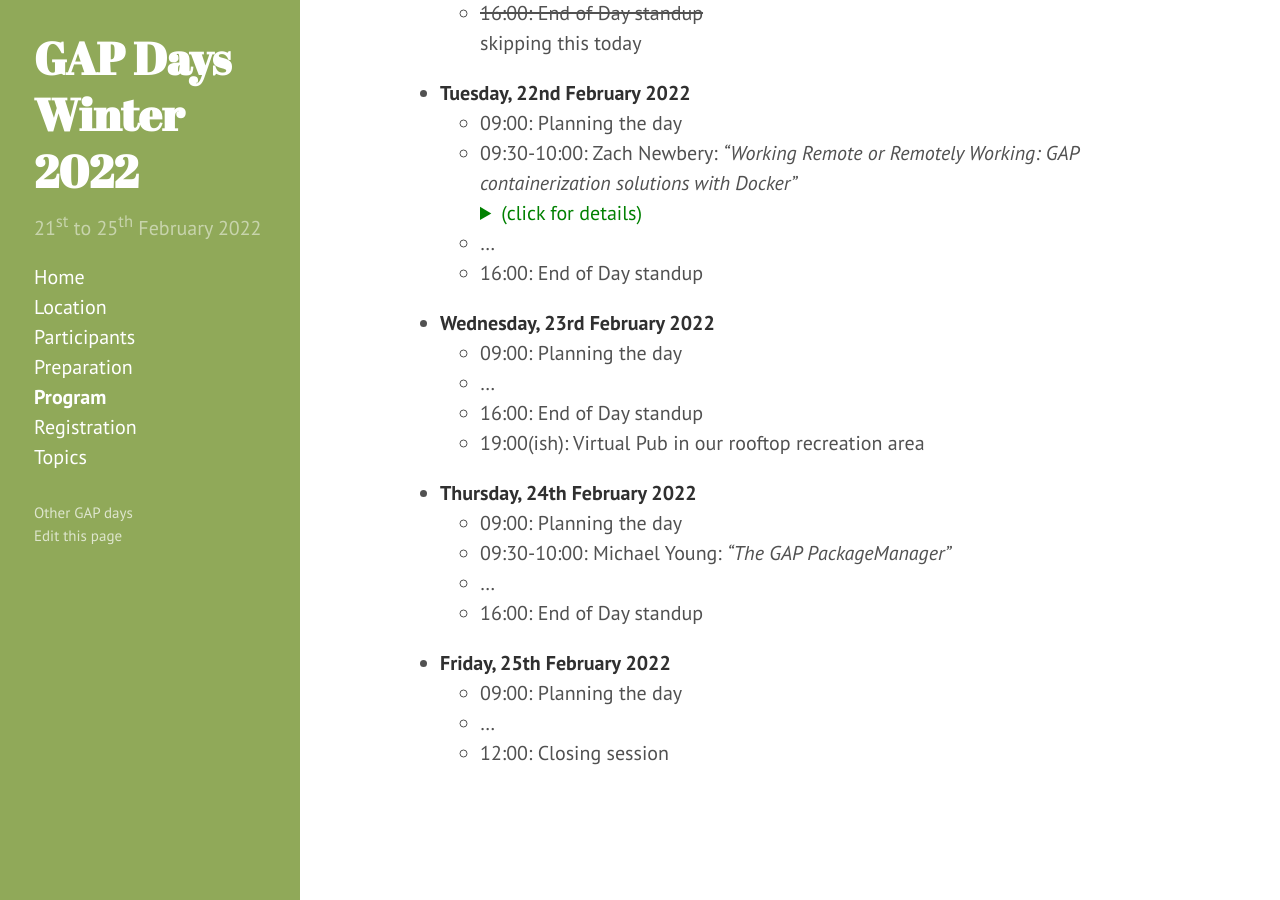
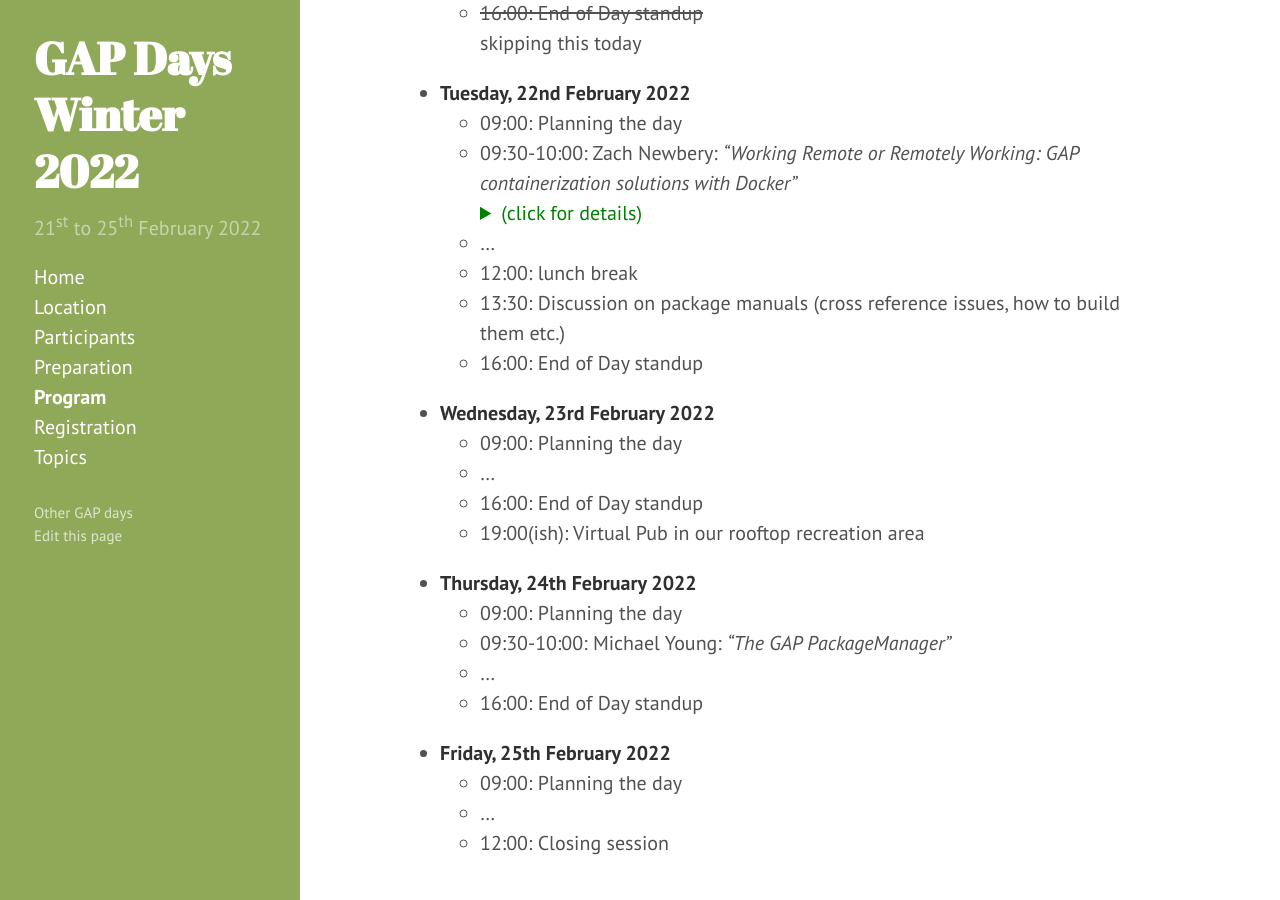
Before and after one commit to gapdays/gapdays2022-winter, a Jekyll site: the page built from program.md, in a window 1280 px wide and 900 px high, scrolled down 867 px. Built offline with Jekyll 4.4.1, drawn with Linux system fonts in a browser that asks for light colours.

Commit message:
Update schedule

```diff
--- a/program.md
+++ b/program.md
@@ -63,6 +63,8 @@ Feel free to [suggest edits for this page](https://github.com/gapdays/gapdays202
     </blockquote>
     </details>
   - ...
+  - 12:00: lunch break
+  - 13:30: Discussion on package manuals (cross reference issues, how to build them etc.)
   - 16:00: End of Day standup
 - **Wednesday, 23rd February 2022**
   - 09:00: Planning the day
```
